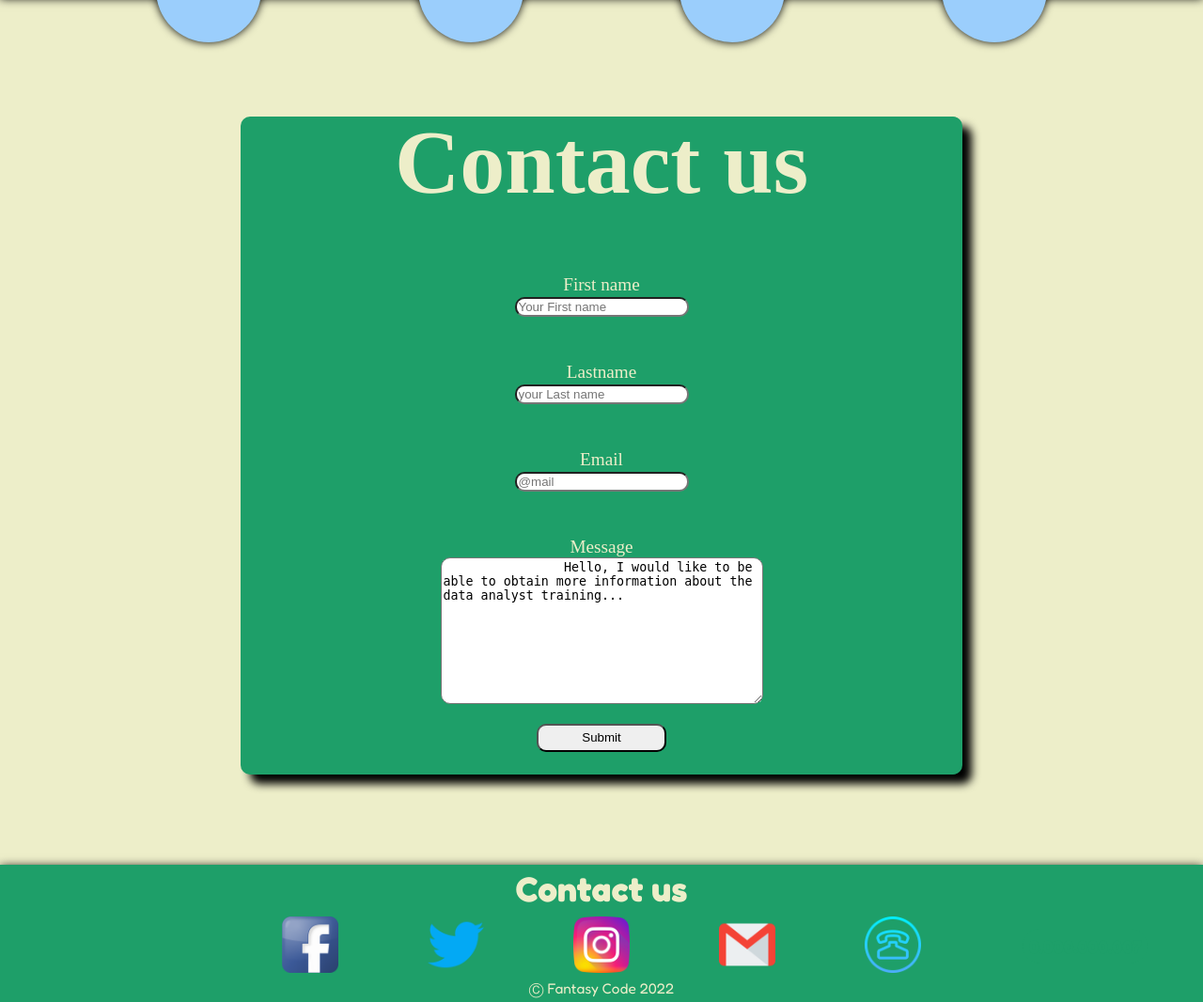
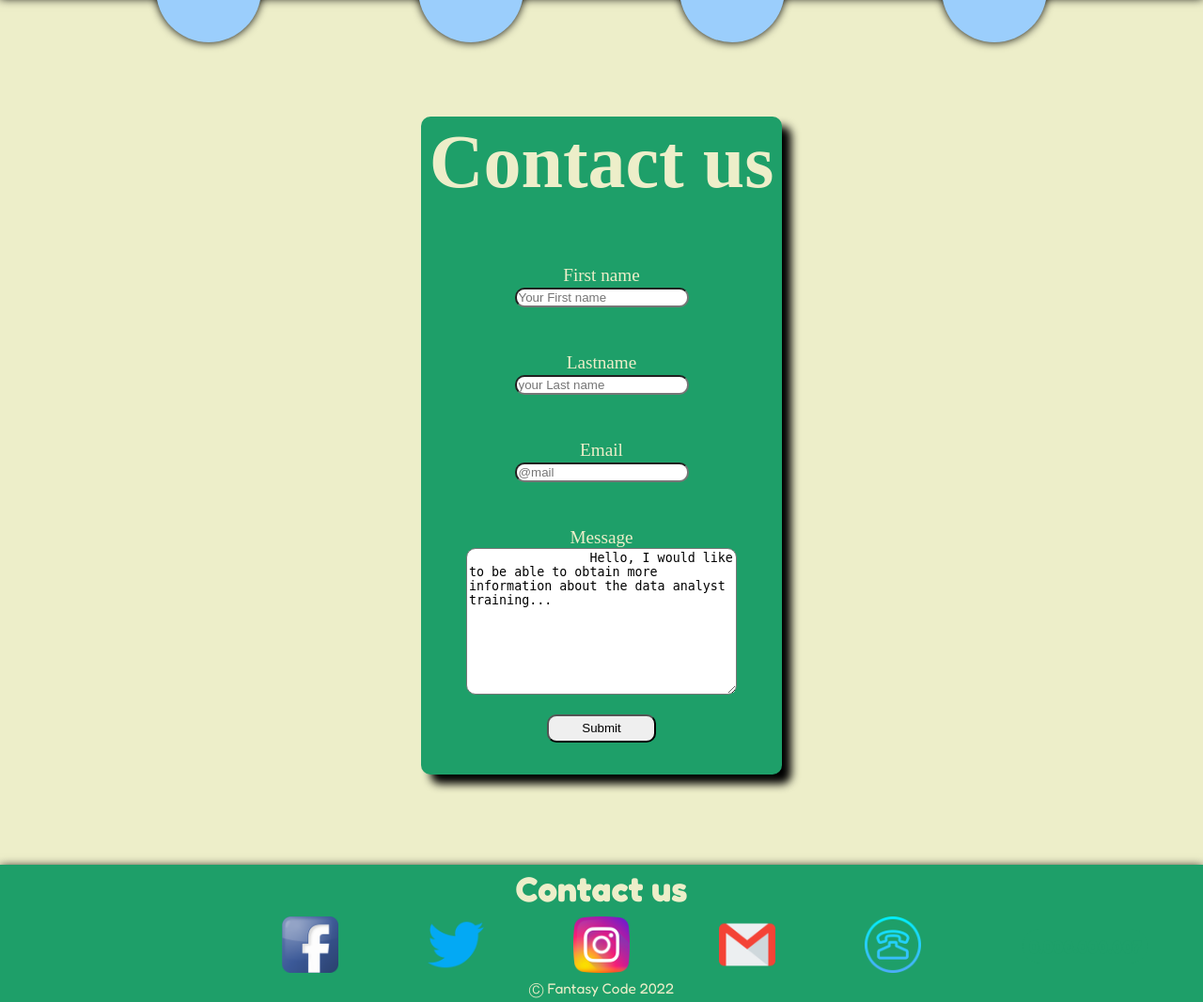
Before and after one commit to jessicapecheux/fantasy_code, a PHP site: page /contact.php in a window 1280 px wide. Shown: the part 154-1220 px from the top of the page at 94% size. Run offline with PHP 8.4, Linux system fonts and the light colour scheme.

Commit message:
resize box in desktop

```diff
--- a/assets/css/contact.css
+++ b/assets/css/contact.css
@@ -1,11 +1,8 @@
-.container_form h1{
-
-
+.container_form h1 {
   color: var(--background-main-color);
   margin: 1rem auto;
   font-size: clamp(1rem, 10vw, 6rem);
   text-align: center;
-
 }
 .container_form {
   display: flex;
@@ -19,8 +16,6 @@
   justify-content: center;
   background-color: var(--background-first-color);
   border-radius: 10px;
-
-
 }
 .buton {
   align-self: center;
@@ -29,7 +24,10 @@
   margin-top: 1rem;
 }
 
-.firstname, .lastname, .mail,.message {
+.firstname,
+.lastname,
+.mail,
+.message {
   color: var(--background-main-color);
   font-size: 1.2rem;
   text-align: justify;
@@ -37,11 +35,20 @@
   text-align: center;
 }
 
-.container_form input, .container_form textarea{
+.container_form input,
+.container_form textarea {
   border-radius: 10px;
 }
 
-
-.container_form textarea{
+.container_form textarea {
   width: clamp(60%, 80vw, 100%);
 }
+
+@media screen and (min-width: 1200px) {
+  .container_form {
+    width: 30%;
+  }
+  .container_form h1 {
+    font-size: clamp(1rem, 10vw, 5rem);
+  }
+}
```
Lines whose indentation alone changed are shown as unchanged.
